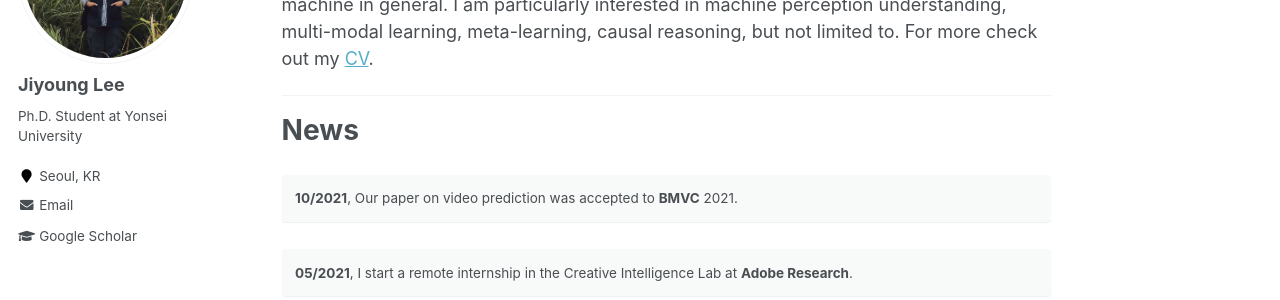
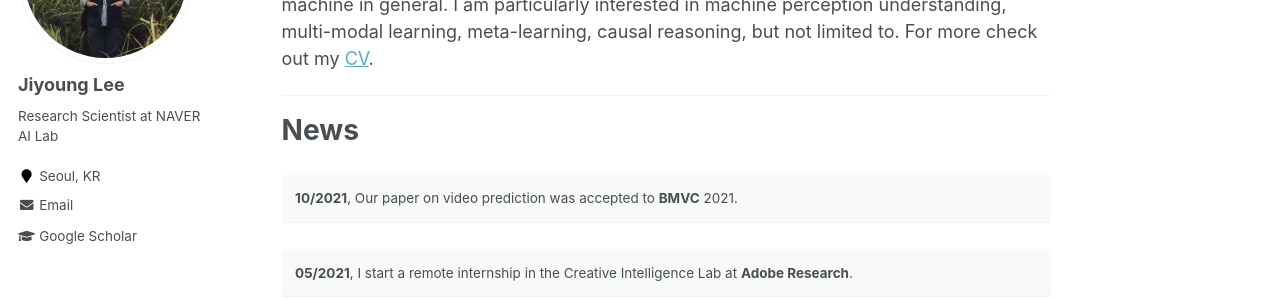
Before and after one commit to lee-jiyoung/lee-jiyoung.github.io, a Jekyll site: the page built from _pages/about.md, in a window 1280 px wide. Shown: the part 229-529 px from the top of the page. Built offline with Jekyll 4.4.1, drawn with Linux system fonts in a browser that asks for light colours.

Commit message:
Update _config.yml

```diff
--- a/_config.yml
+++ b/_config.yml
@@ -82,7 +82,7 @@ analytics:
 author:
   name             : "Jiyoung Lee"
   avatar           : "profile2.png"
-  bio              : "Ph.D. Student at Yonsei University"
+  bio              : "Research Scientist at NAVER AI Lab"
   location         : "Seoul, KR"
   employer         :
   pubmed           : #"https://www.ncbi.nlm.nih.gov/pubmed/?term=john+snow"
```
